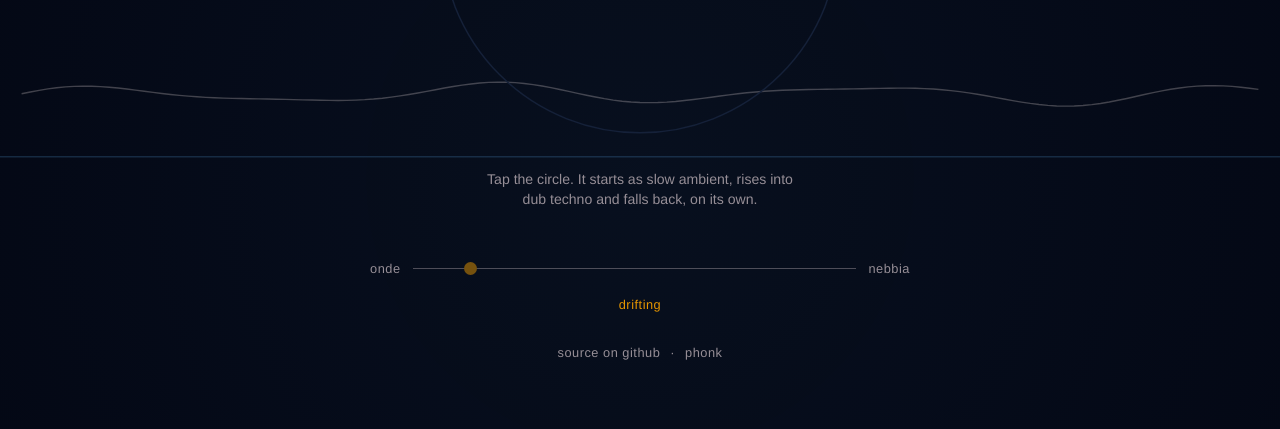
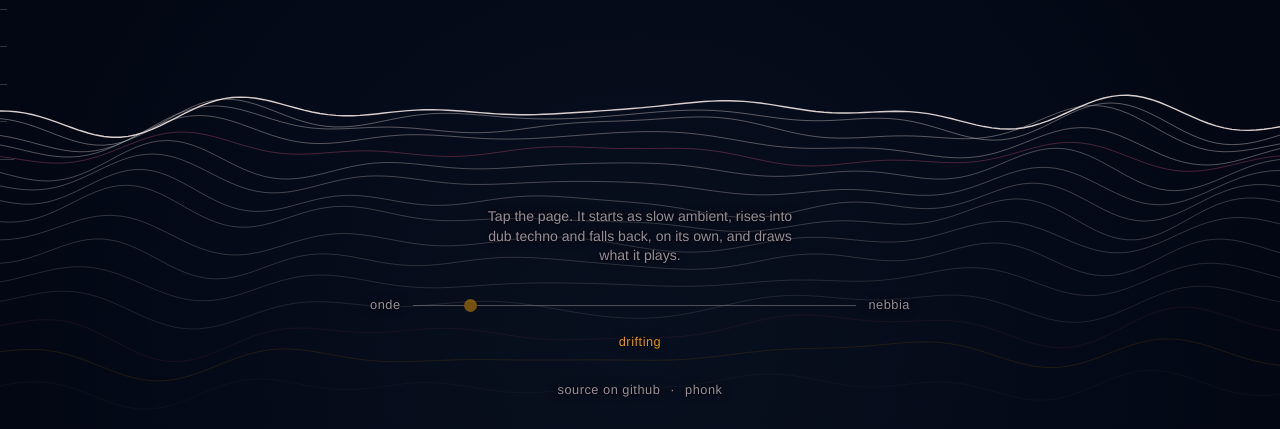
Before and after one commit to phonk/marea, a plain HTML site: page index.html in a window 1280 px wide. Shown: the part 371-800 px from the top of the page. Drawn offline with Linux system fonts and the light colour scheme.

Commit message:
Draw marea as sediment: a tide gauge the music writes on
The circle and the lines that curled into rings are gone. The water line
stands at the tide and takes the shape of the sounding chord; kicks,
pulses, chords and pings each leave a line that sinks and fades, so the
page is a record of the last minutes of the piece.

Co-Authored-By: Claude Fable 5.2 <noreply@anthropic.com>
Claude-Session: https://claude.ai/code/session_01PvgmHvRfxFKxUuo4xfLyaD

```diff
--- a/index.html
+++ b/index.html
@@ -9,7 +9,7 @@
 <title>marea</title>
 <link rel="stylesheet" href="https://fonts.googleapis.com/css2?family=IBM+Plex+Sans:wght@300;400;500&display=swap">
 <style>
-/* Layout: one quiet column over a full-screen drawing. The lines of the music cross the whole page when it is ambient and gather into rings inside the circle as it turns into dub techno. One thin line under the circle says where the tide is */
+/* Layout: one quiet column of words over a full-screen drawing. The drawing is a tide gauge: a bright line of water that stands where the tide is, and under it the lines the music has left, sinking. The whole middle of the page starts and stops it; one thin line at the bottom says where the tide is */
 :root{
   --bg:#02040F; --ink:#E5DADA; --mute:#968E96; --line:#152139; --amber:#E59500; --wine:#D2577F; --night:#4A8CC4;
   --font:"Helvetica Neue","IBM Plex Sans",Helvetica,Arial,sans-serif;
@@ -18,7 +18,8 @@
 html,body{background:var(--bg)}
 body{color:var(--ink);font-family:var(--font);font-weight:400;font-size:16px;line-height:1.4;font-variant-numeric:tabular-nums;
   padding-left:max(18px,env(safe-area-inset-left,0px));padding-right:max(18px,env(safe-area-inset-right,0px));padding-block:16px 28px}
-.wrap{max-width:540px;margin:0 auto;display:flex;flex-direction:column;gap:20px;position:relative;z-index:1}
+.wrap{max-width:540px;margin:0 auto;display:flex;flex-direction:column;gap:20px;position:relative;z-index:1;min-height:calc(100vh - 44px);min-height:calc(100dvh - 44px - env(safe-area-inset-top,0px) - env(safe-area-inset-bottom,0px))}
+.cap,.tide,#drift,.foot{text-shadow:0 0 10px var(--bg),0 0 3px var(--bg)}
 #dial{position:fixed;inset:0;width:100%;height:100%;pointer-events:none;z-index:0;display:block}
 button{font:inherit;color:inherit;background:none;border:0;padding:0;cursor:pointer}
 
@@ -33,10 +34,9 @@ h1{font-weight:300;font-size:1.5rem;letter-spacing:-.01em;margin:0}
 #sync.on{color:var(--amber)}
 #sync:focus-visible{outline:1px solid var(--amber);outline-offset:3px}
 
-.stage{display:block;width:100%;max-width:min(100%,54vh);aspect-ratio:1;margin:0 auto;position:relative;border-radius:50%;
-  -webkit-tap-highlight-color:transparent}
+.stage{display:block;width:100%;flex:1;min-height:36vh;position:relative;-webkit-tap-highlight-color:transparent}
 .stage:focus-visible{outline:1px solid var(--amber);outline-offset:3px}
-#tap{position:absolute;left:50%;top:50%;transform:translate(-50%,-50%);font-weight:300;font-size:1.9rem;letter-spacing:-.02em;
+#tap{position:absolute;left:50%;top:22%;transform:translate(-50%,-50%);font-weight:300;font-size:1.9rem;letter-spacing:-.02em;
   color:var(--mute);pointer-events:none}
 
 .cap{display:flex;flex-direction:column;align-items:center;gap:2px;margin-top:-6px;text-align:center;min-height:4.4rem}
@@ -86,7 +86,7 @@ h1{font-weight:300;font-size:1.5rem;letter-spacing:-.01em;margin:0}
   <div class="cap">
     <span id="nowA" hidden>f min</span>
     <span id="nowB" hidden>track 1, bar 1 of 96 at 58 bpm</span>
-    <p class="hint" id="hint">Tap the circle. It starts as slow ambient, rises into dub techno and falls back, on its own.</p>
+    <p class="hint" id="hint">Tap the page. It starts as slow ambient, rises into dub techno and falls back, on its own, and draws what it plays.</p>
   </div>
 
   <div class="tide" id="tideRow">
@@ -647,23 +647,28 @@ h1{font-weight:300;font-size:1.5rem;letter-spacing:-.01em;margin:0}
   tide.addEventListener('input', () => { hold = true; manual = tide.value / 100; if (!playing) { x = manual; draw(); } showDrift(); });
   driftBtn.addEventListener('click', () => { hold = !hold; if (hold) manual = x; showDrift(); });
 
-  /* ---------- the drawing: lines that cross the whole page at low tide and close into rings inside the circle at high tide ---------- */
+  /* ---------- the drawing: sediment. the page is a tide gauge seen from the side. the bright line is the water, and it
+     stands where the tide is; its shape is the chord that is sounding, one ripple per voice. everything the music does
+     leaves a line behind at that level - a kick, a pulse, a chord - and the lines sink and fade. what is on the page is
+     the record of the last minute or two of the piece, drawn by the piece, and it never comes out the same twice ---------- */
   const cv = $('dial'), g = cv.getContext('2d');
   const css = getComputedStyle(document.documentElement);
   const col = n => css.getPropertyValue('--' + n).trim();
-  const INK = col('ink'), LINE = col('line'), AMBER = col('amber'), WINE = col('wine'), NIGHT = col('night');
+  const INK = col('ink'), AMBER = col('amber'), WINE = col('wine'), NIGHT = col('night');
   const still = window.matchMedia('(prefers-reduced-motion: reduce)').matches;
-  const TAU = Math.PI * 2, TOP = -Math.PI / 2;
-  const REST = [{ n: -12, l: 0.5 }, { n: 0, l: 0.7 }, { n: 7, l: 0.4 }, { n: 15, l: 0.6, mel: true }, { n: 22, l: 0.35 }];
-  let W = 0, H = 0, cx = 0, cy = 0, R0 = 100, pings = [], rings = [], pulse = 0, kickP = 0, vis = null, xv = x, wallStart = 0, lastSec = -1;
+  const TAU = Math.PI * 2, hash = n => { const v = Math.sin(n * 127.1) * 43758.5453; return v - Math.floor(v); };
+  const REST = [{ n: -12, l: 0.5 }, { n: 0, l: 0.7 }, { n: 7, l: 0.4 }, { n: 15, l: 0.6 }, { n: 22, l: 0.35 }];
+  let W = 0, H = 0, pulse = 0, kickP = 0, vis = null, xv = x, wallStart = 0, lastSec = -1;
+  let strata = [], grains = [], echoes = [], veins = [0.23, 0.58, 0.81], water = null, clock = 0, lastWall = 0;
+  let lastDep = -9, lastKick = -9, depN = 0, barMark = null, virgin = true;
 
   function ui(on) {
     btn.setAttribute('aria-pressed', on ? 'true' : 'false');
     btn.setAttribute('aria-label', on ? 'Stop' : 'Start');
     $('tap').hidden = on; $('hint').hidden = on;
     $('nowA').hidden = !on; $('nowB').hidden = !on; $('clock').hidden = !on;
-    if (on) { $('nowA').textContent = ' '; $('nowB').textContent = 'coming in'; $('clock').textContent = '00:00:00'; lastSec = -1; }
-    else { vis = null; pings = []; rings = []; pulse = 0; kickP = 0; requestAnimationFrame(draw); }
+    if (on) { $('nowA').textContent = ' '; $('nowB').textContent = 'coming in'; $('clock').textContent = '00:00:00'; lastSec = -1; virgin = false; lastWall = performance.now(); }
+    else { vis = null; echoes = []; barMark = null; pulse = 0; kickP = 0; requestAnimationFrame(draw); } // the drawing stays as it was left
   }
   function resize() {
     const dpr = Math.min(window.devicePixelRatio || 1, 2);
@@ -675,100 +680,140 @@ h1{font-weight:300;font-size:1.5rem;letter-spacing:-.01em;margin:0}
     const p = n => String(n).padStart(2, '0');
     return p(Math.floor(sec / 3600)) + ':' + p(Math.floor(sec / 60) % 60) + ':' + p(sec % 60);
   }
-  /* one voice: a wavy line from edge to edge at m = 0, a ring at m = 1, a horseshoe in between */
-  function voice(n, l, alpha, color, seed, time, m) {
-    const h = clamp((n + 12) / 36, 0, 1), half = Math.max(cx, W - cx) + 4;
-    const y0 = cy + R0 * 0.84 - h * R0 * 1.8, amp = 2 + R0 * 0.065 * l, rk = R0 * (0.2 + 0.7 * h), e = m * m * (3 - 2 * m);
-    g.globalAlpha = alpha; g.strokeStyle = color; g.lineWidth = 1 + l * 0.8;
-    g.beginPath();
-    for (let i = 0; i <= 140; i++) {
-      const u = i / 140, lx = cx + half * (u * 2 - 1), v = (lx - cx) / R0;
-      const ly = y0 + amp * Math.sin(v * (2.2 + seed % 3) + time * (0.08 + (seed % 5) * 0.012) + seed) + amp * 0.4 * Math.sin(v * 5.3 - time * 0.05 + seed * 2);
-      const th = Math.PI / 2 + TAU * u, rr = rk + amp * 0.35 * Math.sin(th * 3 + time * 0.2 + seed);
-      const px = lerp(lx, cx + rr * Math.cos(th), e), py = lerp(ly, cy + rr * Math.sin(th), e);
-      i ? g.lineTo(px, py) : g.moveTo(px, py);
+  /* the shape of the water right now: every sounding voice is one ripple. low notes are long waves, high notes short ones,
+     and a voice that swells makes its ripple taller. the higher the tide, the tighter the surface is pulled */
+  function chord(now, time, m) {
+    const out = [], amp = (H / 700) * lerp(15, 5, m);
+    const add = (n, l, seed) => out.push({ f: TAU * (0.9 + clamp((n + 12) / 36, 0, 1) * 6.5), a: l, ph: seed * 1.7 + time * (0.07 + (seed % 5) * 0.014) * (seed % 2 ? 1 : -1) });
+    if (playing && decks.length) for (let d = 0; d < 2; d++) {
+      const dk = decks[d]; if (!dk.track) continue;
+      const lv = clamp(dk.out.gain.value, 0, 1);
+      dk.voices.forEach((v, k) => add(v.n, (now > v.ts ? 0.5 + 0.5 * Math.sin(TAU * (now - v.ts) / v.per) : 0.5) * lv, d * 7 + k * 3 + 1));
     }
-    g.stroke();
+    if (!out.length) REST.forEach((v, k) => add(v.n, v.l, k * 3 + 1));
+    const k = amp * 1.5 / Math.sqrt(out.length);
+    out.forEach(c => { c.a *= k; });
+    return out;
   }
+  /* how far a line stands above its level at u (0 left, 1 right): its ripples, the notches a kick cut, the swell of a pulse */
+  function lineY(s, u) {
+    let y = 0;
+    for (const c of s.comps) y += c.a * Math.sin(c.f * u + c.ph);
+    for (const n of s.notches) { const d = Math.abs(u - n[0]) * W / 9; if (d < 1) y -= n[1] * (1 - d); }
+    if (s.bump) { const d = (u - s.bump[0]) / 0.11; y -= s.bump[1] * Math.exp(-d * d); }
+    return y;
+  }
+  function deposit(color, a, more) {
+    const last = strata[strata.length - 1];
+    if (last && clock - lastDep < 0.07) { // two things at the same instant are one line
+      if (more.notches) last.notches = more.notches;
+      if (more.bump) last.bump = more.bump;
+      if (color !== INK) last.col = color;
+      last.a = Math.max(last.a, a); mark(last); return;
+    }
+    const s = { y: water, born: clock, comps: more.comps, notches: more.notches || [], bump: more.bump || null, col: color, a, w: 1 };
+    strata.push(s); lastDep = clock; depN++; mark(s);
+    if (strata.length > 320) strata.shift();
+  }
+  /* the first line of a bar is a little stronger; the first line of a new track is amber, a seam in the rock */
+  function mark(s) {
+    if (!barMark || clock - barMark.t > 0.15) return;
+    if (barMark.first) { s.col = AMBER; s.a = 0.9; s.w = 1.3; } else s.a = Math.max(s.a, 0.62);
+    barMark = null;
+  }
+  /* before the first start there is no past yet: lay down a quiet one, so the page is not empty */
+  function seed(comps) {
+    strata = [];
+    for (let i = 26; i >= 1; i--) strata.push({ y: water + i * (7 + i * 0.75), born: 0, comps: comps.map(c => ({ f: c.f, a: c.a * (0.5 + hash(i * 3 + c.f)), ph: c.ph + i * 0.37 })),
+      notches: [], bump: i % 6 === 2 ? [hash(i), 9] : null, col: i === 14 ? AMBER : i % 9 === 4 ? WINE : INK, a: i === 14 ? 0.8 : 0.4, w: 1 });
+  }
+
   function draw() {
-    const wall = performance.now(), box = btn.getBoundingClientRect();
-    cx = box.left + box.width / 2; cy = box.top + box.height / 2; R0 = box.width * 0.46;
+    const wall = performance.now(), dt = Math.min(0.1, (wall - lastWall) / 1000), box = btn.getBoundingClientRect();
+    lastWall = wall;
+    const scale = H / 700, SINK = clamp(H / 55, 9, 18), time = still ? 0 : wall / 1000;
     let now = 0, phase = 0;
+    xv += (x - xv) * (playing ? 0.02 : 1);
+    const m = xv, low = box.bottom - box.height * 0.06, high = box.top + box.height * 0.14, target = lerp(low, high, m);
+    /* the water follows the tide, but never falls faster than its own sediment sinks: lines must not cross */
+    if (water === null || !playing) water = target;
+    else water += clamp(target - water, -70 * dt, SINK * 0.7 * dt);
+
     if (playing && ac) {
+      clock += dt;
       now = ac.currentTime - (ac.outputLatency || 0);
+      const comps = () => chord(now, time, m);
       while (events.length && events[0].t <= now) {
         const e = events.shift();
-        if (e.kind === 'pulse') pulse = Math.max(pulse, e.vel);
-        else if (e.kind === 'kick') kickP = Math.max(kickP, e.lv);
-        else if (e.kind === 'ping') pings.push({ born: wall, x: rnd(-0.9, 0.9), h: e.h });
-        else if (e.kind === 'stab') { if (!still) for (let n = 0, a = e.vel * 0.42; n < 7 && a > 0.03; n++, a *= e.fb) rings.push({ born: wall + n * e.d * 1000, a }); }
+        if (e.kind === 'pulse') {
+          pulse = Math.max(pulse, e.vel);
+          if (clock - lastKick > 0.1) deposit(INK, 0.26 + 0.3 * e.vel, { comps: comps(), bump: [0.12 + 0.76 * hash(depN * 1.3), (6 + 15 * e.vel) * scale] });
+        } else if (e.kind === 'kick') {
+          kickP = Math.max(kickP, e.lv); lastKick = clock;
+          deposit(INK, 0.3 + 0.2 * e.lv, { comps: comps(), notches: veins.map(v => [v, (3 + 10 * e.lv) * scale]) });
+        } else if (e.kind === 'stab') {
+          deposit(WINE, 0.2 + 0.45 * e.vel, { comps: comps() });
+          for (let n = 1, a = e.vel * 0.4 * e.fb; n < 5 && a > 0.06; n++, a *= e.fb) echoes.push({ at: clock + n * e.d, a });
+        } else if (e.kind === 'ping') grains.push({ u: rnd(0.04, 0.96), y: water, born: clock });
         else if (e.kind === 'bar') {
-          vis = e;
+          if (!vis || vis.track !== e.track) veins = Array.from({ length: 3 + e.track % 4 }, (_, i) => 0.06 + 0.88 * hash(e.track * 13.7 + i * 3.1));
+          vis = e; barMark = { t: clock, first: e.rel === 0 };
+          const last = strata[strata.length - 1]; if (last && clock - lastDep < 0.05) mark(last);
           $('nowA').textContent = e.key;
           $('nowB').textContent = 'track ' + e.track + ', bar ' + (e.rel + 1) + ' of ' + e.L + ' at ' + Math.round(e.x < 0.45 ? e.bpm / 2 : e.bpm) + ' bpm';
           if (!hold && document.activeElement !== tide) tide.value = Math.round(e.x * 100);
         }
       }
+      echoes = echoes.filter(e => { if (e.at > clock) return true; deposit(WINE, e.a, { comps: comps() }); return false; });
+      /* a bar in which nothing struck still leaves its line */
+      if (barMark && clock - barMark.t >= 0.15) { if (lastDep < barMark.t - 0.05) { barMark.t = clock; deposit(INK, 0.3, { comps: comps() }); } barMark = null; }
       if (vis && !still) phase = clamp((now - vis.t) / vis.dur, 0, 1);
       const sec = Math.floor((wall - wallStart) / 1000);
       if (sec !== lastSec) { lastSec = sec; $('clock').textContent = fmt(sec); }
     }
-    xv += (x - xv) * (playing ? 0.02 : 1);
-    const m = xv, time = still ? 0 : wall / 1000, far = Math.hypot(Math.max(cx, W - cx), Math.max(cy, H - cy));
+    const liveC = chord(now, time, m);
+    if (virgin && !playing) seed(liveC);
+
     g.clearRect(0, 0, W, H);
-
-    /* the glow comes from below at low tide and from the centre of the circle at high tide */
-    const gy = lerp(cy + R0 * 1.4, cy, m), gr = lerp(Math.max(W, R0 * 2.4), R0 * 1.1, m);
-    const grad = g.createRadialGradient(cx, gy, 0, cx, gy, gr);
+    /* light in the water, pushed by the pulse and the kick */
+    const grad = g.createRadialGradient(W / 2, water + H * 0.3, 0, W / 2, water + H * 0.3, Math.max(W, H) * 0.75);
     grad.addColorStop(0, NIGHT); grad.addColorStop(1, 'rgba(74,140,196,0)');
     g.globalAlpha = 0.09 + 0.2 * Math.max(pulse, kickP * 0.6) + (playing ? 0.04 : 0); g.fillStyle = grad; g.fillRect(0, 0, W, H);
 
-    /* echoes leave the centre and die on their way out of the page */
-    rings = rings.filter(r => (wall - r.born) / 1000 < 6);
-    for (const r of rings) {
-      const age = (wall - r.born) / 1000; if (age < 0) continue;
-      const rr = R0 * 0.1 + age * (R0 / 4.6), fade = 1 - rr / far;
-      if (fade > 0) { g.globalAlpha = r.a * fade * fade * (0.25 + 0.75 * m); g.strokeStyle = INK; g.lineWidth = 1; g.beginPath(); g.arc(cx, cy, rr, 0, TAU); g.stroke(); }
+    /* the sediment */
+    const NP = clamp(Math.round(W / 8), 60, 170), depth = H - water + 20;
+    strata = strata.filter(s => s.y + (clock - s.born) * SINK < H + 30);
+    for (const s of strata) {
+      const y = s.y + (clock - s.born) * SINK, f = clamp(1 - (y - water) / depth, 0, 1), a = s.a * Math.pow(f, 1.5);
+      if (a < 0.012) continue;
+      g.globalAlpha = a; g.strokeStyle = s.col; g.lineWidth = s.w; g.beginPath();
+      for (let i = 0; i <= NP; i++) { const u = i / NP; i ? g.lineTo(u * W, y + lineY(s, u)) : g.moveTo(0, y + lineY(s, u)); }
+      g.stroke();
+    }
+    /* the high pings are grains of amber: they drop on the water and go down with the rest */
+    grains = grains.filter(p => p.y + (clock - p.born) * SINK < H + 10);
+    for (const p of grains) {
+      const age = clock - p.born, y = p.y + age * SINK, f = clamp(1 - (y - water) / depth, 0, 1);
+      g.globalAlpha = 0.95 * f; g.fillStyle = AMBER; g.beginPath(); g.arc(p.u * W, y, 1.7, 0, TAU); g.fill();
+      if (age < 0.9 && !still) { g.globalAlpha = 0.7 * (1 - age / 0.9); g.strokeStyle = AMBER; g.lineWidth = 1; g.beginPath(); g.ellipse(p.u * W, p.y, 3 + age * 26, 1 + age * 7, 0, 0, TAU); g.stroke(); }
     }
 
-    if (playing && decks.length) {
-      for (let d = 0; d < 2; d++) {
-        const dk = decks[d]; if (!dk.track) continue;
-        const lv = clamp(dk.out.gain.value, 0, 1);
-        dk.voices.forEach((v, k) => {
-          const l = now > v.ts ? 0.5 + 0.5 * Math.sin(TAU * (now - v.ts) / v.per) : 0.5;
-          voice(v.n, l, (0.1 + 0.6 * l) * lv, v.mel ? WINE : INK, d * 7 + k * 3 + 1, time, m);
-        });
-      }
-    } else REST.forEach((v, k) => voice(v.n, v.l, 0.12 + 0.3 * v.l, v.mel ? WINE : INK, k * 3 + 1, 0, m));
-
-    /* the floor, pushed by the pulse; it sinks out of sight as the tide rises */
-    const fy = cy + R0 * 1.12;
-    g.globalAlpha = (0.25 + 0.5 * pulse) * (1 - ss(0.35, 0.8, m)); g.strokeStyle = NIGHT; g.lineWidth = 1.5;
-    g.beginPath();
-    for (let px = 0; px <= W + 4; px += 4) { const u = (px - cx) / R0, py = fy - R0 * 0.1 * pulse * Math.exp(-u * u * 5); px ? g.lineTo(px, py) : g.moveTo(px, py); }
-    g.stroke();
-
-    pings = pings.filter(p => wall - p.born < 5000);
-    if (!still) for (const p of pings) {
-      const age = (wall - p.born) / 5000;
-      g.globalAlpha = 0.7 * (1 - age) * (1 - age); g.strokeStyle = AMBER; g.lineWidth = 1;
-      g.beginPath(); g.ellipse(cx + p.x * Math.max(cx, W - cx), cy + R0 * 0.6 - p.h * R0 * 1.3, 3 + age * R0 * 0.2, 1.5 + age * R0 * 0.065, 0, 0, TAU); g.stroke();
+    /* the water itself */
+    const live = { comps: liveC, notches: kickP > 0.02 ? veins.map(v => [v, 11 * kickP * scale]) : [], bump: pulse > 0.02 ? [0.5, 16 * pulse * scale] : null };
+    const trace = () => { g.beginPath(); for (let i = 0; i <= NP; i++) { const u = i / NP; i ? g.lineTo(u * W, water + lineY(live, u)) : g.moveTo(0, water + lineY(live, u)); } g.stroke(); };
+    g.globalAlpha = 0.95; g.strokeStyle = INK; g.lineWidth = 1.4; trace();
+    if (playing && vis) {
+      /* how far the track has gone is the amber stretch of the water; the bar is the dot that rides it */
+      g.save(); g.beginPath(); g.rect(0, 0, W * Math.min(1, (vis.rel + phase) / vis.L), H); g.clip();
+      g.globalAlpha = 1; g.strokeStyle = AMBER; trace(); g.restore();
+      g.globalAlpha = 1; g.fillStyle = WINE; g.beginPath(); g.arc(phase * W, water + lineY(live, phase), 3.5, 0, TAU); g.fill();
     }
-    /* the kick, at the centre */
-    if (playing && kickP > 0.01) { g.globalAlpha = 0.5 * kickP + 0.3 * ss(0.4, 0.65, m); g.fillStyle = AMBER; g.beginPath(); g.arc(cx, cy, 2 + 3.5 * kickP, 0, TAU); g.fill(); }
-
-    /* the circle itself: how far the track has gone, and the bar going round */
-    g.globalAlpha = 1; g.strokeStyle = LINE; g.lineWidth = 1.5; g.beginPath(); g.arc(cx, cy, R0, 0, TAU); g.stroke();
-    if (playing && vis) {
-      g.strokeStyle = AMBER; g.globalAlpha = 0.9;
-      g.beginPath(); g.arc(cx, cy, R0, TOP, TOP + TAU * Math.min(1, (vis.rel + phase) / vis.L)); g.stroke();
-      const a = TOP + TAU * phase;
-      g.fillStyle = WINE; g.globalAlpha = 1; g.beginPath(); g.arc(cx + R0 * Math.cos(a), cy + R0 * Math.sin(a), 3.5, 0, TAU); g.fill();
-    }
+    /* the gauge: where the water can stand, from onde at the bottom to nebbia at the top */
+    g.globalAlpha = 0.22; g.strokeStyle = INK; g.lineWidth = 1;
+    for (let i = 0; i <= 10; i++) { const y = Math.round(lerp(low, high, i / 10)) + 0.5; g.beginPath(); g.moveTo(0, y); g.lineTo(i % 5 ? 7 : 14, y); g.stroke(); }
     g.globalAlpha = 1;
     pulse *= 0.94; kickP *= 0.88;
-    if (playing || pings.length || rings.length || pulse > 0.01) requestAnimationFrame(draw);
+    if (playing) requestAnimationFrame(draw);
   }
 
   window.addEventListener('resize', resize);
```
Also changed, not shown: 1 other file.
